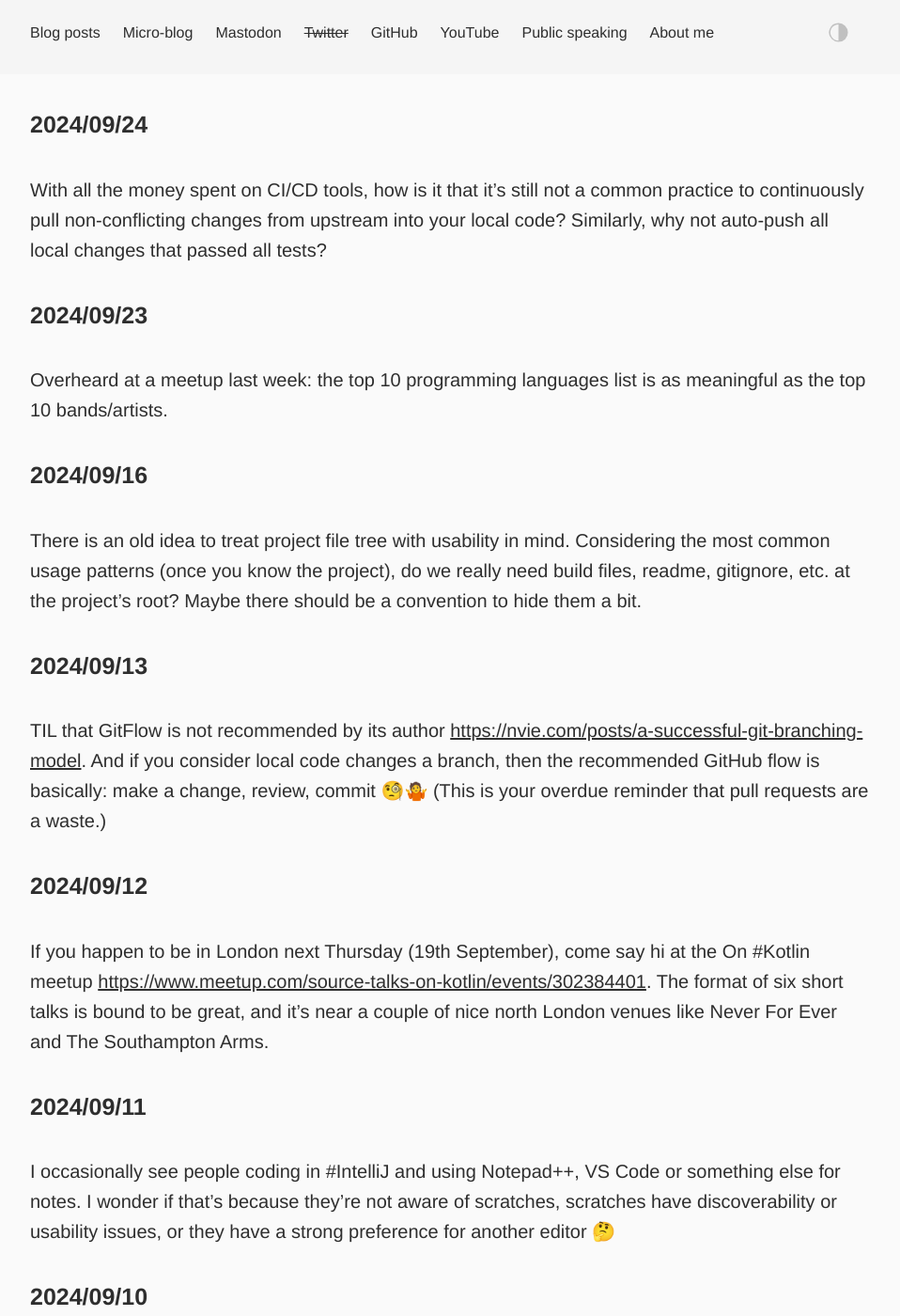
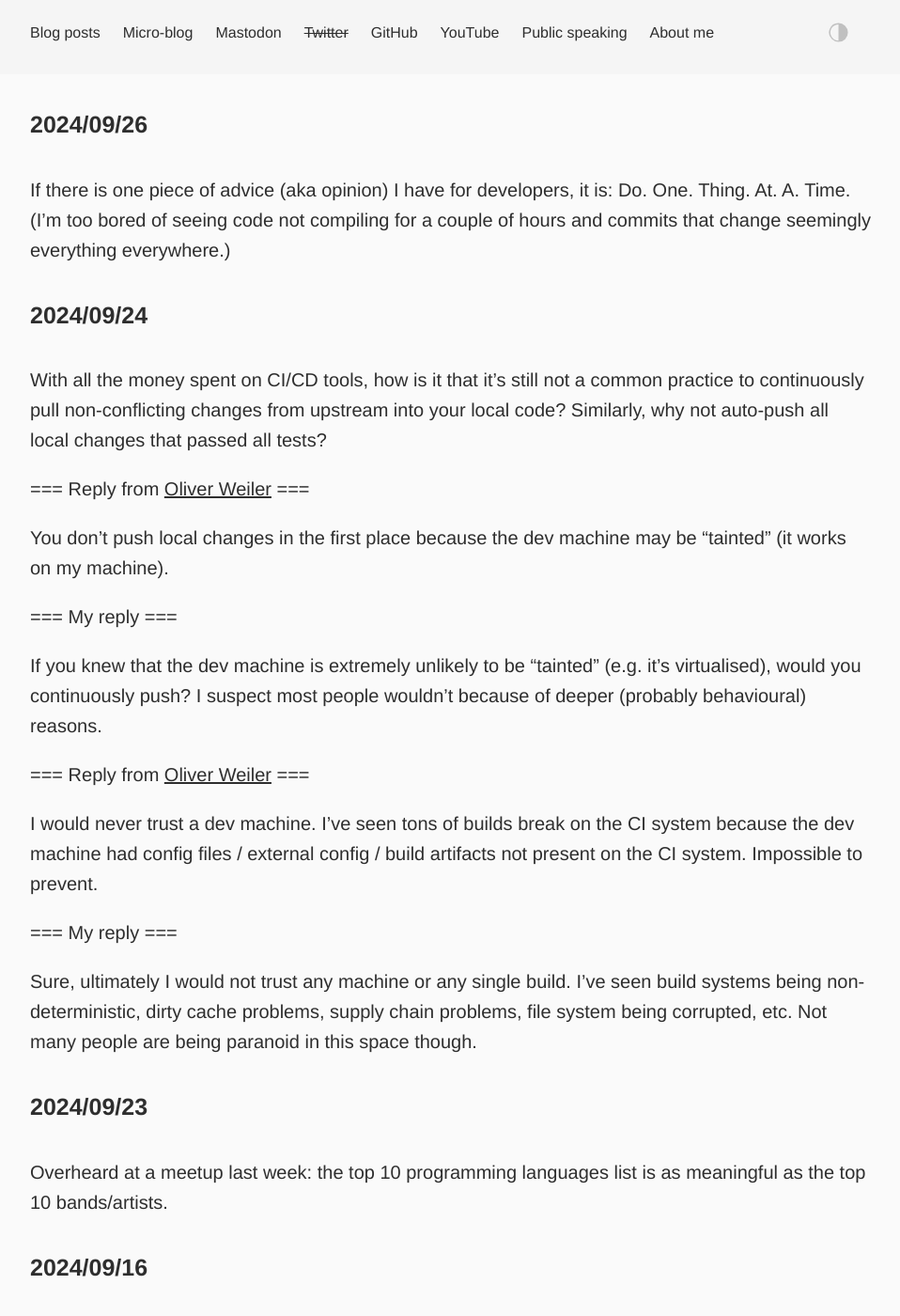
Before and after one commit to dkandalov/dkandalov.github.io, a Jekyll site: the page built from micro-blog.md, in a window 1280 px wide and 1400 px high. Shown: the whole window at 94% size, without its empty margins (160-1118 px from the left). Built offline with Jekyll 4.4.1, drawn with Linux system fonts in a browser that asks for light colours.

Commit message:
updated micro-blog

```diff
--- a/micro-blog.md
+++ b/micro-blog.md
@@ -3,8 +3,27 @@ layout: post
 permalink: /micro-blog/
 ---
 
+#### 2024/09/26
+If there is one piece of advice (aka opinion) I have for developers, it is: Do. One. Thing. At. A. Time. (I'm too bored of seeing code not compiling for a couple of hours and commits that change seemingly everything everywhere.)
+
 #### 2024/09/24
 With all the money spent on CI/CD tools, how is it that it's still not a common practice to continuously pull non-conflicting changes from upstream into your local code? Similarly, why not auto-push all local changes that passed all tests?
+
+=== Reply from [Oliver Weiler](https://twitter.com/helpermethod) ===
+
+You don't push local changes in the first place because the dev machine may be "tainted" (it works on my machine).
+
+=== My reply ===
+
+If you knew that the dev machine is extremely unlikely to be "tainted" (e.g. it's virtualised), would you continuously push? I suspect most people wouldn't because of deeper (probably behavioural) reasons.
+
+=== Reply from [Oliver Weiler](https://twitter.com/helpermethod) ===
+
+I would never trust a dev machine. I've seen tons of builds break on the CI system because the dev machine had config files / external config / build artifacts not present on the CI system. Impossible to prevent.
+
+=== My reply ===
+
+Sure, ultimately I would not trust any machine or any single build. I’ve seen build systems being non-deterministic, dirty cache problems, supply chain problems, file system being corrupted, etc. Not many people are being paranoid in this space though.
 
 #### 2024/09/23
 Overheard at a meetup last week: the top 10 programming languages list is as meaningful as the top 10 bands/artists.
```
